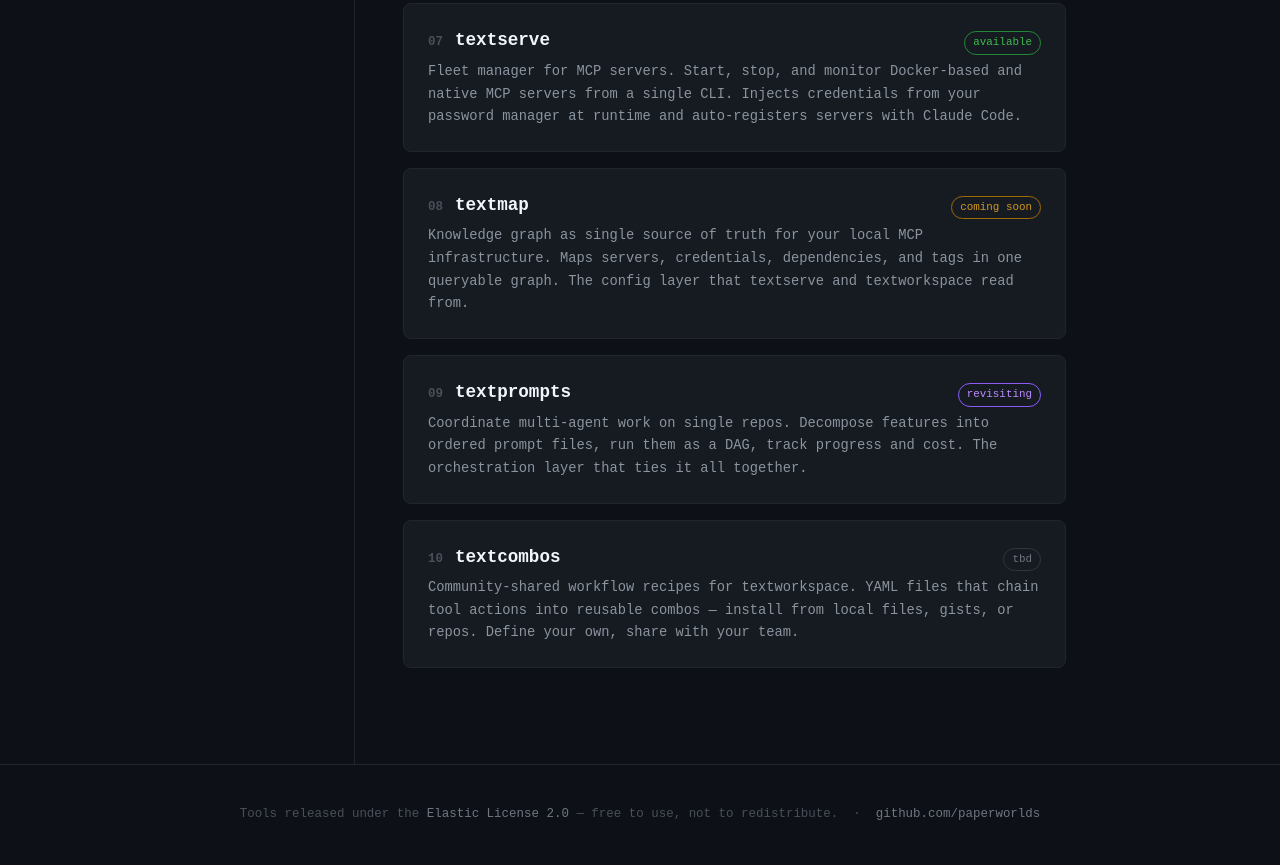
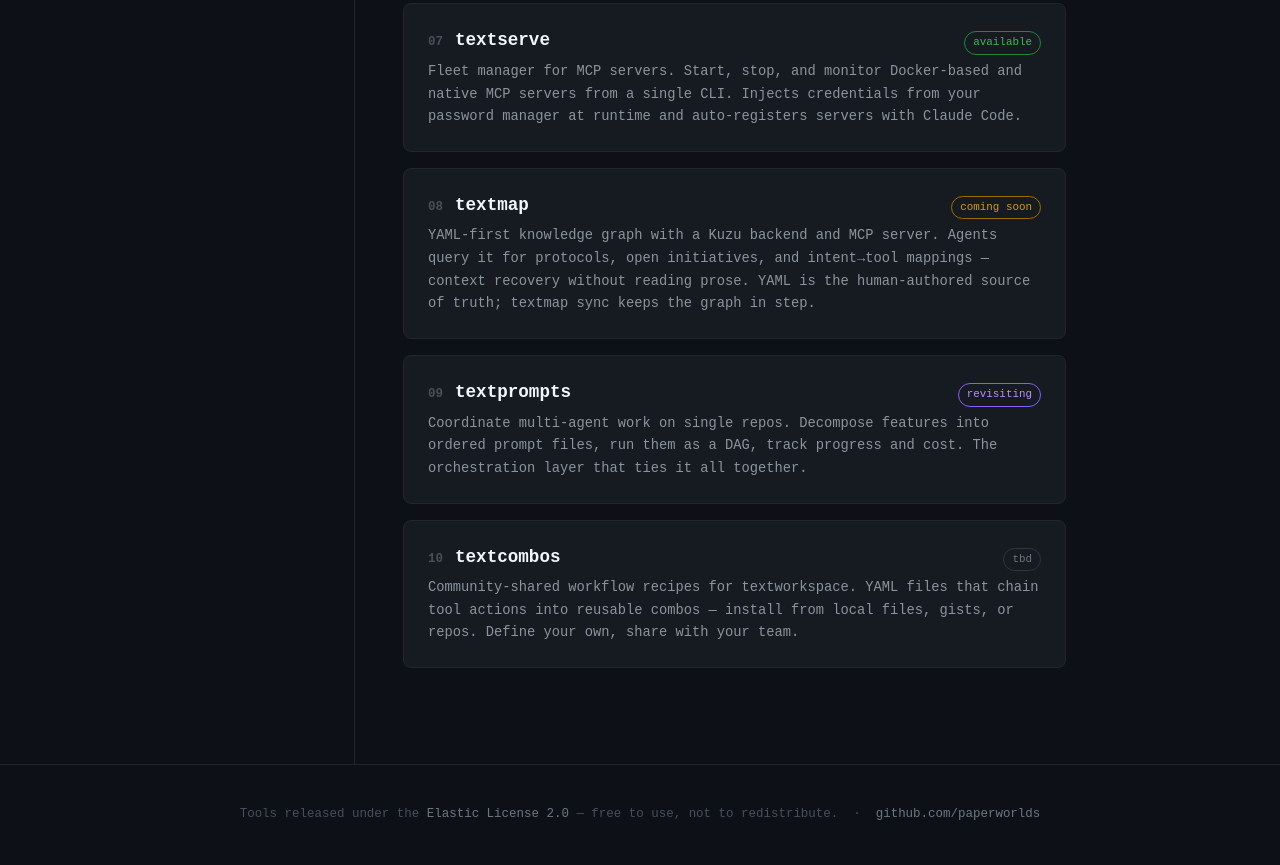
Before and after one commit to Paperworlds/paperworlds.github.io, a plain HTML site: page index.html in a window 1280 px wide. Shown: the part 2297-3162 px from the top of the page. Drawn offline with Linux system fonts and the light colour scheme.

Commit message:
Update textmap card — YAML-first knowledge graph + Kuzu + MCP

```diff
--- a/index.html
+++ b/index.html
@@ -368,7 +368,7 @@
             <span class="tool-name">textmap</span>
             <span class="tool-badge soon">coming soon</span>
           </div>
-          <p class="tool-desc">Knowledge graph as single source of truth for your local MCP infrastructure. Maps servers, credentials, dependencies, and tags in one queryable graph. The config layer that textserve and textworkspace read from.</p>
+          <p class="tool-desc">YAML-first knowledge graph with a Kuzu backend and MCP server. Agents query it for protocols, open initiatives, and intent→tool mappings — context recovery without reading prose. YAML is the human-authored source of truth; <code>textmap sync</code> keeps the graph in step.</p>
         </a>
 
         <a href="https://github.com/paperworlds" class="tool">
```
